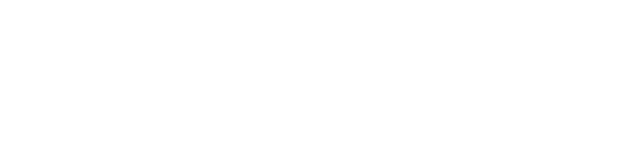
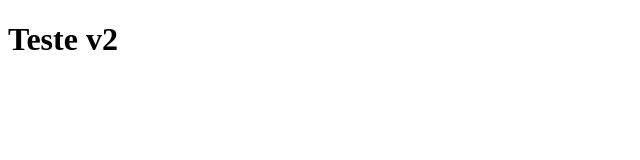
Before and after one commit to HenriqueMartinho/marketapp, a plain HTML site: page index.html in a window 1280 px wide. Shown: the whole page, without its empty margins (0-640 px from the left). Drawn offline with Linux system fonts and the light colour scheme.

Commit message:
Teste v3

```diff
--- a/index.html
+++ b/index.html
@@ -6,6 +6,6 @@
     <title>Document</title>
 </head>
 <body>
-
+    <h1>Teste v2</h1>
 </body>
 </html>
```
